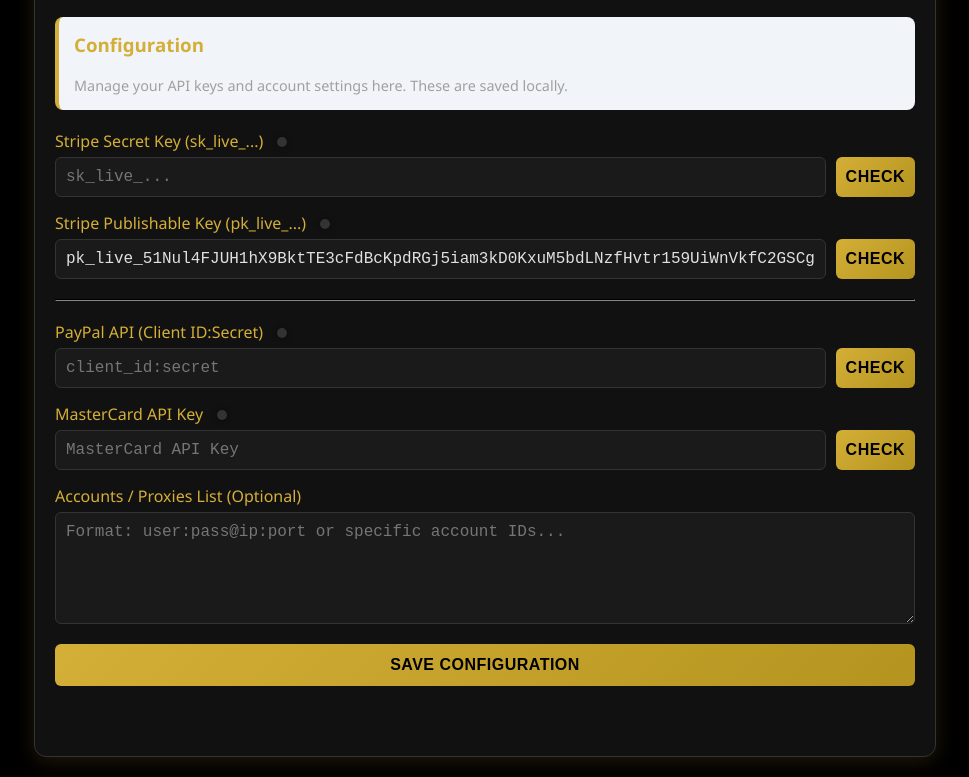
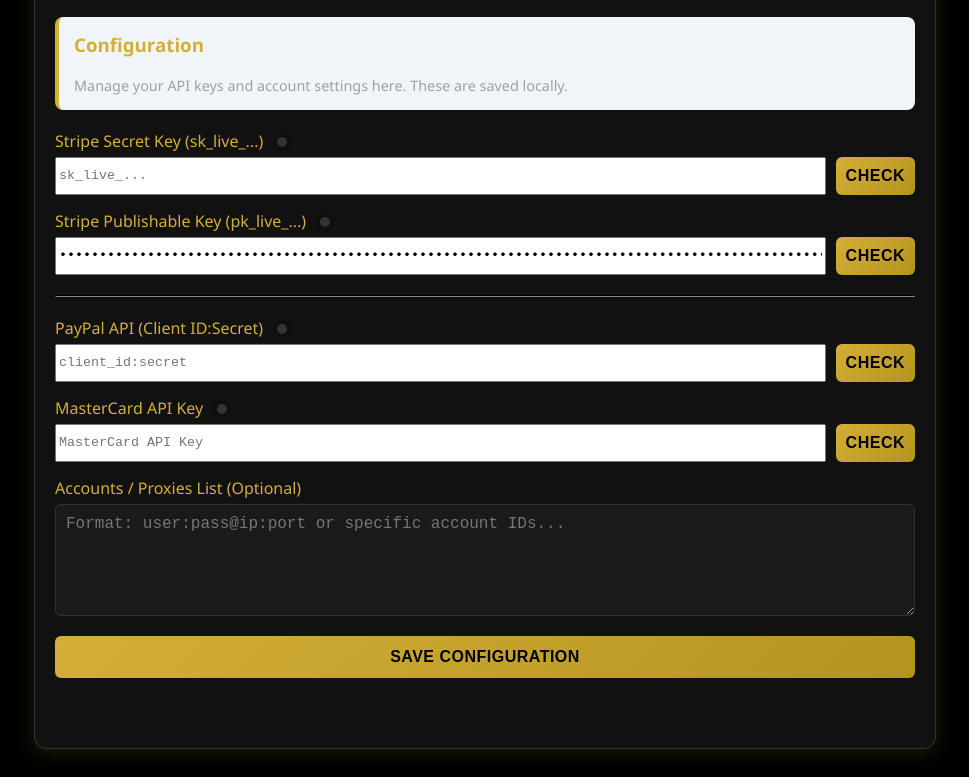
Before and after one commit to alkhudarigroupuae/DR-DXB, a website: page web_card_app/index.html in a window 1280 px wide. Both pictures are taken after a click on the button "Settings". Shown: the part 148-925 px from the top of the page, without its empty margins (155-1124 px from the left). Drawn offline with Linux system fonts and the light colour scheme.

Commit message:
Security update: Mask API key inputs and support server-side env vars

```diff
--- a/web_card_app/index.html
+++ b/web_card_app/index.html
@@ -623,7 +623,8 @@
                     <span id="led-stripe" class="status-led" title="Unknown Status"></span>
                 </label>
                 <div style="display: flex; gap: 10px;">
-                    <input type="text" id="skInput" placeholder="sk_live_..." style="font-family: monospace; flex: 1;">
+                    <input type="password" id="skInput" placeholder="sk_live_..."
+                        style="font-family: monospace; flex: 1;">
                     <button class="action-btn" style="width: auto; padding: 10px;" onclick="verifyStripeKey()"
                         data-i18n="btn_check_key">Check</button>
                 </div>
@@ -635,7 +636,8 @@
                     <span id="led-stripe-pk" class="status-led" title="Unknown Status"></span>
                 </label>
                 <div style="display: flex; gap: 10px;">
-                    <input type="text" id="pkInput" placeholder="pk_live_..." style="font-family: monospace; flex: 1;">
+                    <input type="password" id="pkInput" placeholder="pk_live_..."
+                        style="font-family: monospace; flex: 1;">
                     <button class="action-btn" style="width: auto; padding: 10px;" onclick="verifyPublishableKey()"
                         data-i18n="btn_check_key">Check</button>
                 </div>
@@ -649,7 +651,7 @@
                     <span id="led-paypal" class="status-led" title="Unknown Status"></span>
                 </label>
                 <div style="display: flex; gap: 10px;">
-                    <input type="text" id="paypalInput" placeholder="client_id:secret"
+                    <input type="password" id="paypalInput" placeholder="client_id:secret"
                         style="font-family: monospace; flex: 1;">
                     <button class="action-btn" style="width: auto; padding: 10px;" onclick="verifyGenericKey('paypal')"
                         data-i18n="btn_check_key">Check</button>
@@ -662,7 +664,7 @@
                     <span id="led-mastercard" class="status-led" title="Unknown Status"></span>
                 </label>
                 <div style="display: flex; gap: 10px;">
-                    <input type="text" id="mastercardInput" placeholder="MasterCard API Key"
+                    <input type="password" id="mastercardInput" placeholder="MasterCard API Key"
                         style="font-family: monospace; flex: 1;">
                     <button class="action-btn" style="width: auto; padding: 10px;"
                         onclick="verifyGenericKey('mastercard')" data-i18n="btn_check_key">Check</button>
```
Also changed, not shown: server.js (+7 -2 lines), 2 other files.
